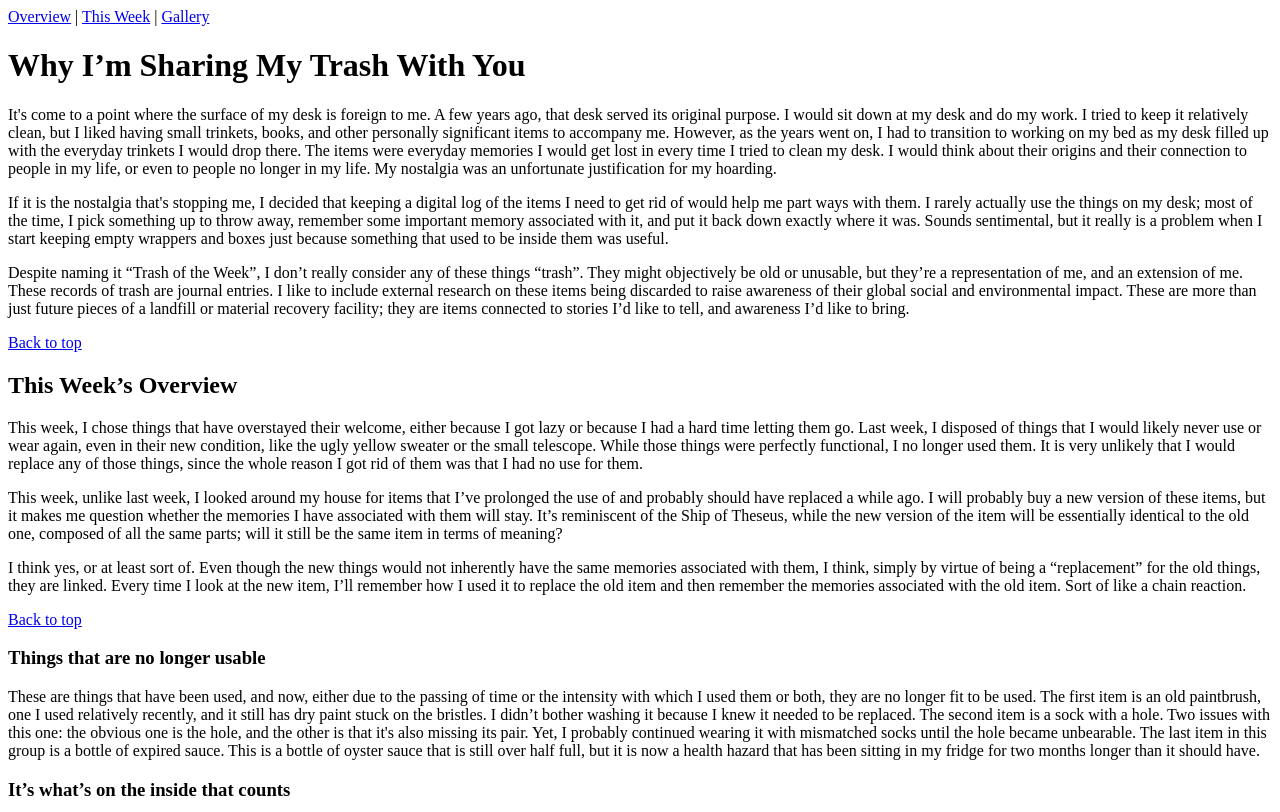
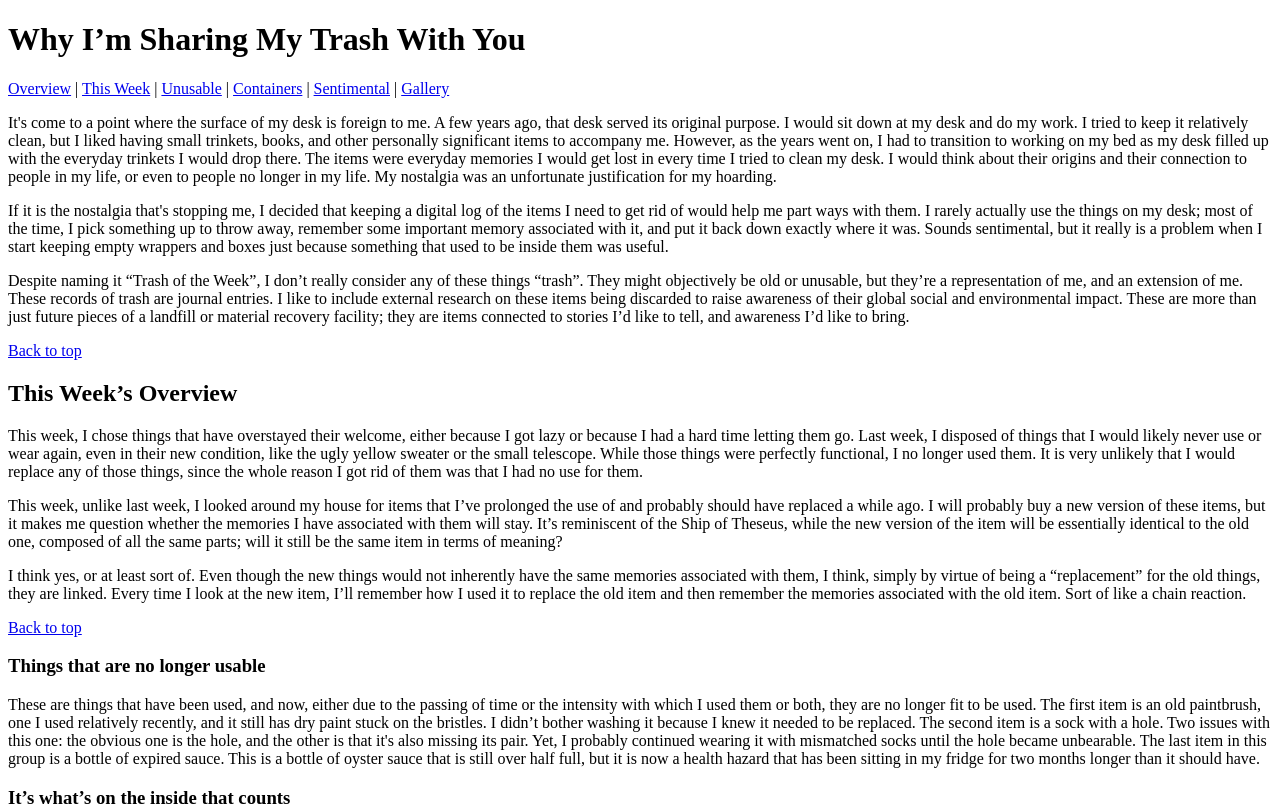
Before and after one commit to niva-scotia/TWP-Project, a plain HTML site: page TWP/main-page.html in a window 1280 px wide. Shown: the top 812 px of the page. Drawn offline with Linux system fonts and the light colour scheme.

Commit message:
style.css

```diff
--- a/TWP/main-page.html
+++ b/TWP/main-page.html
@@ -5,16 +5,19 @@
     <meta charset="UTF-8">
     <meta name="viewport" content="width=device-width, initial-scale=1.0">
     <title id="title">Week 25 - I Have a Hard Time Moving On</title>
+    <link rel="stylesheet" href="style.css">
 </head>
-<nav>
-    <a href="#sec1">Overview</a> |
-    <a href="#sec2">This Week</a> |
-    <a href="#sec3">Gallery</a>
- </nav>
-
 <body>
     <h1 id="sec1">Why I’m Sharing My Trash With You</h1>
-
+    <div class="pagenav">
+        <a href="#sec1">Overview</a> |
+        <a href="#sec2">This Week</a> |
+        <a href="#g1">Unusable</a> |
+        <a href="#g2">Containers</a> |
+        <a href="#g3">Sentimental</a> |
+        <a href="#sec3">Gallery</a>
+    </div>
+    <div class="wrapper">
     <p>
         It's come to a point where the surface of my desk is foreign to me. A few years ago, that desk served its
         original purpose. I would sit down at my desk and do my work. I tried to keep it relatively clean, but I
@@ -107,6 +110,7 @@
     <img src="./imgs/IMG_7886.jpg" width="500" height="400">
 
     <p><a href="#">Back to top</a></p>
+</div>
 
 </body>
 </html>
```
Also changed, not shown: TWP/index.html (+1 -0 lines).
